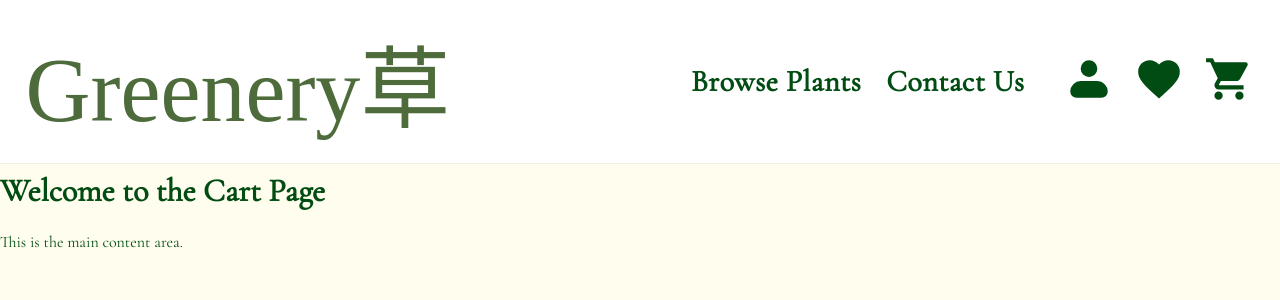
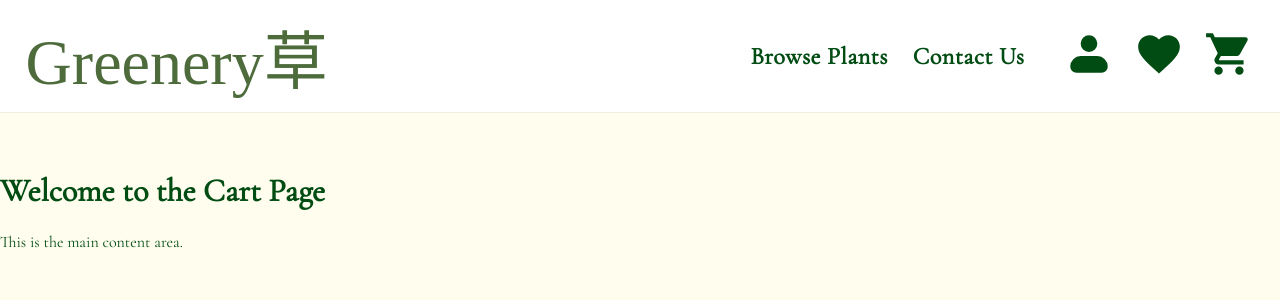
Before and after one commit to Greeneery/main, a Flask app: page /cart-page in a window 1280 px wide. Shown: the top 300 px of the page. Run offline with Flask 3, Linux system fonts and the light colour scheme; some web fonts are replaced.

Commit message:
reduced navbar size

```diff
--- a/src/static/css/style.css
+++ b/src/static/css/style.css
@@ -17,7 +17,7 @@ body {
     display: flex;
     justify-content: space-between;
     align-items: center;
-    padding: 1.3% 2%;
+    padding: 0.8% 2%;
     background-color: #FFFFFF;
     border-bottom: 1px solid #f0f0e0;
 
@@ -30,7 +30,7 @@ body {
 }
 
 .logo {
-    font-size: 90px;
+    font-size: 400%;
     font-family: 'Long Cang';
     font-weight: 100;
     color: #4D6B3B;
@@ -55,7 +55,7 @@ body {
 .nav-links a {
     text-decoration: none;
     color: #004C13;
-    font-size: 30px;
+    font-size: 150%;
     font-family: 'Cormorant Garamond', serif;
     font-weight: 650;
     letter-spacing: 0.5px;
@@ -100,7 +100,7 @@ body {
 .welcome {
     font-family: 'Cormorant Garamond', serif;
     font-weight: 50;
-    font-size: 120px;
+    font-size: 600%;
     margin-bottom: -10px;
 }
 
@@ -109,7 +109,7 @@ body {
     color: #FBFBF3;
     font-weight: 35;
     font-style: italic;
-    font-size: 35px;
+    font-size: 300%;
     padding: 0 20px;
     margin-bottom: -10px;
 
```
Also changed, not shown: 1 other file.
